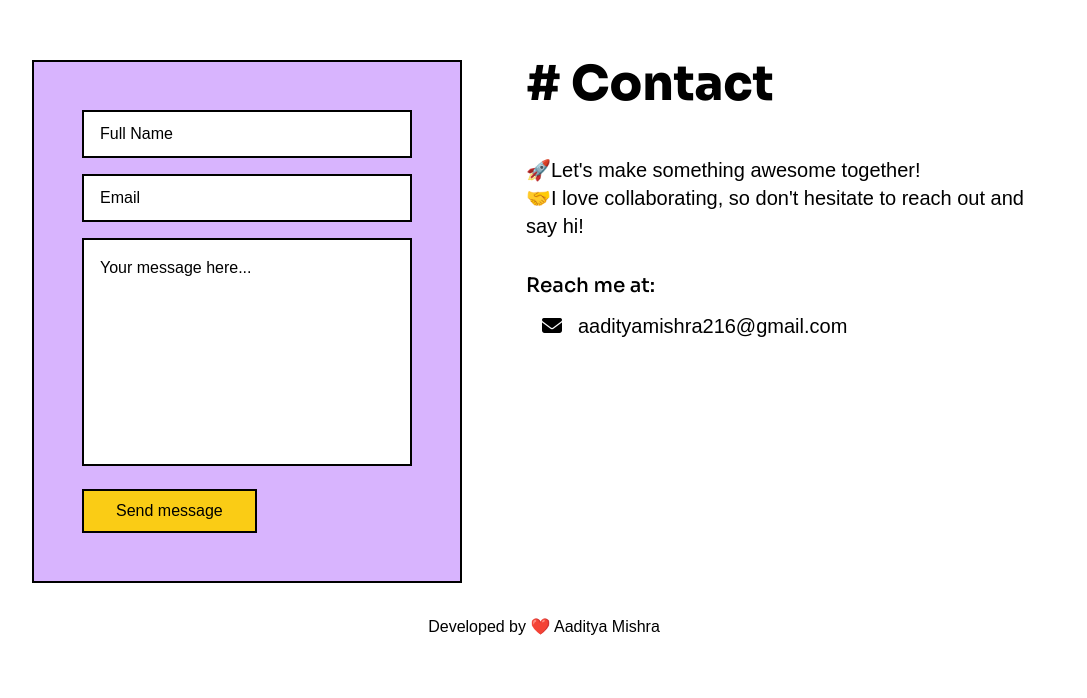
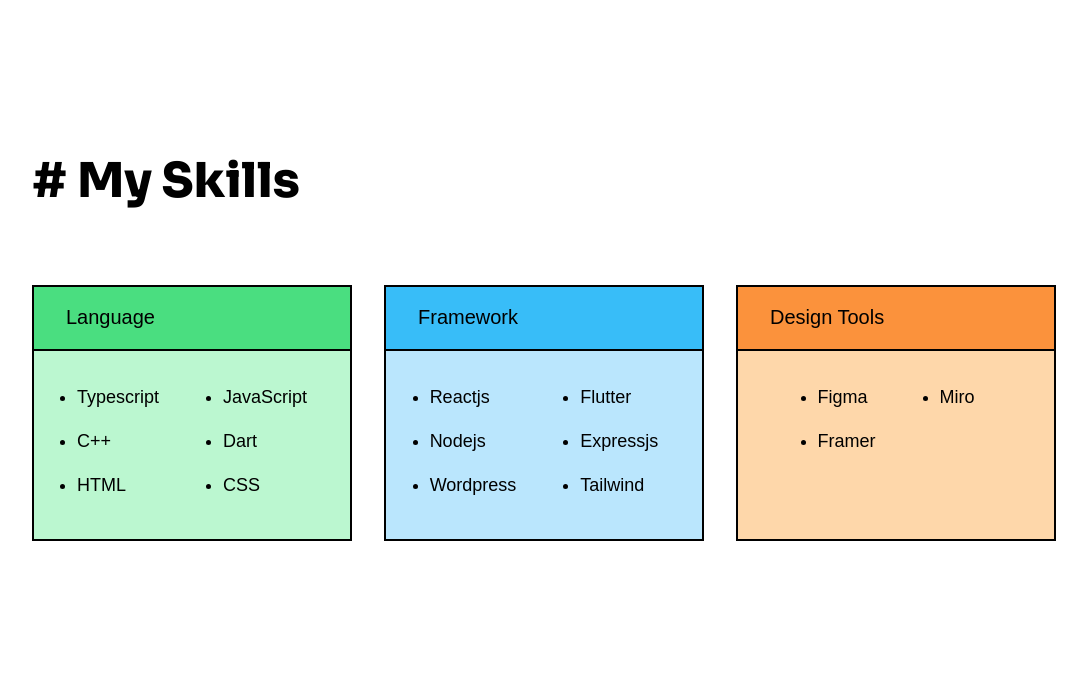
Before and after one commit to aadityamishraa/portfolio, a website: page public/index.html in a window 1280 px wide. Shown: the part 1142-1840 px from the top of the page, without its empty margins (96-1183 px from the left). Before the commit the page ends 1813 px from the top, so only its background shows below. Drawn offline with Linux system fonts and the light colour scheme; a web font is replaced by a local one.

Commit message:
rendered my skills section

```diff
--- a/public/index.html
+++ b/public/index.html
@@ -73,7 +73,8 @@
             <span class="lg:hidden">
                 <img class="my-8" src="/assets/hero_img.svg" alt="" srcset="" />
             </span>
-            <button class="font-play text-lg mt-10 px-8 py-4 bg-black border-2 border-black text-white hover:text-black hover:bg-white hover:cursor-fancy-hand">
+            <button
+                class="font-play text-lg mt-10 px-8 py-4 bg-black border-2 border-black text-white hover:text-black hover:bg-white hover:cursor-fancy-hand">
                 Resume &nbsp;<i class="fa-solid fa-download"></i>
             </button>
         </span>
@@ -84,17 +85,65 @@
     </div>
 
     <!-- About -->
-    <div id="about" class="my-16 w-4/5 sm:w-3/4 sm:pl-4 m-auto flex justify-evenly items-center flex-col lg:flex-row">
+    <div id="about"
+        class="h-full my-16 w-4/5 sm:w-3/4 sm:pl-4 m-auto flex justify-evenly items-center flex-col lg:flex-row">
         <!-- Profile -->
         <img class=" mb-12 sm:mb-0 sm:mr-24 " src="/assets/about_imgs.png" alt="" srcset="" />
         <!-- About-content  -->
         <div class="">
             <p class="font-sora text-5xl font-extrabold mb-12"># About</p>
-            <p class="font-play text-xl sm:text-2xl mb-4 text-justify leading-relaxed">
+            <p class="font-play text-xl mb-4 text-justify leading-relaxed">
                 I'm Aaditya Mishra, a passionate Front-end developer and designer with a keen interest in
                 crafting seamless digital experiences. I believe good design and functionality are equally important and
                 strive to create visually appealing experiences that are easy to use.
             </p>
+        </div>
+    </div>
+
+    <!-- My Skills -->
+    <div class="w-4/5 m-auto my-20 sm:my-40">
+        <p class="font-sora text-5xl font-extrabold mb-20"># My Skills</p>
+        <div class="flex items-center justify-between flex-wrap sm:flex-nowrap space-y-8 sm:space-y-0 sm:space-x-8">
+            <div class="border-2 border-black bg-green-200 h-64 w-full">
+                <div class="px-8 py-4 h-16 w-full bg-green-400 border-b-2 border-black">
+                    <p class="title font-play text-xl "></p>
+                </div>
+                <div class="w-full h-full flex justify-center  space-x-16">
+                    <span class="skills inline-block">
+                        <ul class="mt-8 list-disc space-y-4 text-lg"></ul>
+                    </span>
+                    <span class="skills-2 inline-block">
+                        <ul class="mt-8 list-disc space-y-4 text-lg"></ul>
+                    </span>
+                </div>
+
+            </div>
+            <div class="border-2 border-black bg-sky-200 h-64 w-full">
+                <div class="px-8 py-4 h-16 w-full bg-sky-400 border-b-2 border-black">
+                    <p class="title font-play text-xl"></p>
+                </div>
+                <div class="w-full h-full flex justify-center  space-x-16">
+                    <span class="skills inline-block">
+                        <ul class="mt-8 list-disc space-y-4 text-lg"></ul>
+                    </span>
+                    <span class="skills-2 inline-block">
+                        <ul class="mt-8 list-disc space-y-4 text-lg"></ul>
+                    </span>
+                </div>
+            </div>
+            <div class="border-2 border-black bg-orange-200 h-64 w-full">
+                <div class="px-8 py-4 h-16 w-full bg-orange-400 border-b-2 border-black">
+                    <p class="title font-play text-xl"></p>
+                </div>
+                <div class="w-full h-full flex justify-center  space-x-16">
+                    <span class="skills inline-block">
+                        <ul class="mt-8 list-disc space-y-4 text-lg"></ul>
+                    </span>
+                    <span class="skills-2 inline-block">
+                        <ul class="mt-8 list-disc space-y-4 text-lg"></ul>
+                    </span>
+                </div>
+            </div>
         </div>
     </div>
 
@@ -128,7 +177,8 @@
             <p class="font-sora text-5xl font-extrabold mb-12"># Contact</p>
             <ul class="text-xl">
                 <li class="font-play before:content-['🚀']">Let's make something awesome together!</li>
-                <li class="font-play before:content-['🤝']">I love collaborating, so don't hesitate to reach out and say hi!</li>
+                <li class="font-play before:content-['🤝']">I love collaborating, so don't hesitate to reach out and say
+                    hi!</li>
             </ul>
             <p class="font-sora text-xl font-medium mt-8">Reach me at:</p>
             <p class="font-play text-xl"><i class="fa-solid fa-envelope m-4"></i>aadityamishra216@gmail.com</p>
```
Also changed, not shown: public/style.css.
